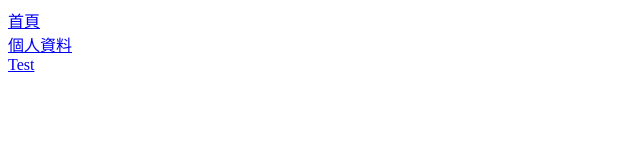
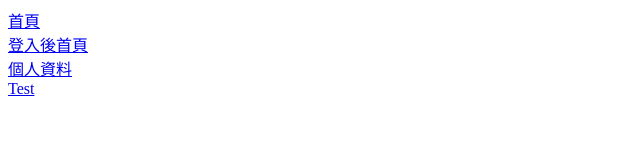
Before and after one commit to vm3bjo4tp6/MySchool, a plain HTML site: page index.html in a window 1280 px wide. Shown: the whole page, without its empty margins (0-640 px from the left). Drawn offline with Linux system fonts and the light colour scheme.

Commit message:
Add files via upload

```diff
--- a/index.html
+++ b/index.html
@@ -13,6 +13,7 @@
 </style>
 <body>
     <a href="page/HomePage.html">首頁</a>
+    <a href="page/Homepage_logIn.html">登入後首頁</a>
     <a href="page/Profile.html">個人資料</a>
     <a href="functionTest/test.html">Test</a>
 </body>
```
